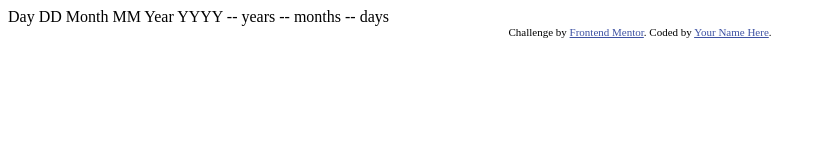
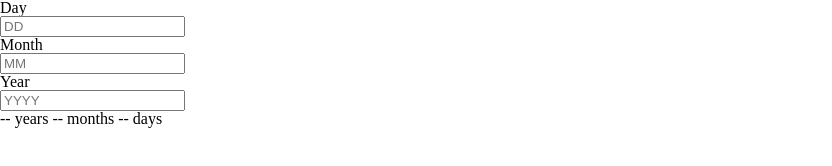
Before and after one commit to AquilesFernandoPassarella/age-calculator-app-main, a plain HTML site: page index.html in a window 1280 px wide. Shown: the whole page, without its empty margins (0-832 px from the left). Drawn offline with Linux system fonts and the light colour scheme.

Commit message:
Inserindo os inputs

```diff
--- a/index.html
+++ b/index.html
@@ -5,33 +5,44 @@
   <meta name="viewport" content="width=device-width, initial-scale=1.0"> <!-- displays site properly based on user's device -->
 
   <link rel="icon" type="image/png" sizes="32x32" href="./assets/images/favicon-32x32.png">
+  <link rel="stylesheet" href="./reset.css">
+  <link rel="stylesheet" href="./style.css">
 
   <title>Frontend Mentor | Age calculator app</title>
 
-  <!-- Feel free to remove these styles or customise in your own stylesheet 👍 -->
-  <style>
-    .attribution { font-size: 11px; text-align: center; }
-    .attribution a { color: hsl(228, 45%, 44%); }
-  </style>
+
+
 </head>
 <body>
+  <header>
 
-  Day
-  DD
+    <section class="inputs">
 
-  Month
-  MM
+  <div>
+ <label >Day <br> </label>
+  <input name="Day" type="text"  placeholder="DD" id="day" minlength="2" maxlength="2">
+</div>
 
-  Year
-  YYYY
+<div>
+  <label >Month <br> </label>
+   <input name="Month" type="text"  placeholder="MM" id="month" minlength="2" maxlength="2">
+ </div>
+
+ <div>
+  <label > Year <br> </label>
+   <input name="Year" type="text"  placeholder="YYYY" id="year" minlength="4"  maxlength="4">
+ </div>
+</section>
 
   -- years
   -- months
   -- days
+</header>
 
-  <div class="attribution">
+
+  <!-- <div class="attribution">
     Challenge by <a href="https://www.frontendmentor.io?ref=challenge" target="_blank">Frontend Mentor</a>.
     Coded by <a href="#">Your Name Here</a>.
-  </div>
+  </div> -->
 </body>
 </html>
--- /dev/null
+++ b/reset.css
@@ -0,0 +1,48 @@
+/* http://meyerweb.com/eric/tools/css/reset/
+   v2.0 | 20110126
+   License: none (public domain)
+*/
+
+html, body, div, span, applet, object, iframe,
+h1, h2, h3, h4, h5, h6, p, blockquote, pre,
+a, abbr, acronym, address, big, cite, code,
+del, dfn, em, img, ins, kbd, q, s, samp,
+small, strike, strong, sub, sup, tt, var,
+b, u, i, center,
+dl, dt, dd, ol, ul, li,
+fieldset, form, label, legend,
+table, caption, tbody, tfoot, thead, tr, th, td,
+article, aside, canvas, details, embed,
+figure, figcaption, footer, header, hgroup,
+menu, nav, output, ruby, section, summary,
+time, mark, audio, video {
+	margin: 0;
+	padding: 0;
+	border: 0;
+	font-size: 100%;
+	font: inherit;
+	vertical-align: baseline;
+}
+/* HTML5 display-role reset for older browsers */
+article, aside, details, figcaption, figure,
+footer, header, hgroup, menu, nav, section {
+	display: block;
+}
+body {
+	line-height: 1;
+}
+ol, ul {
+	list-style: none;
+}
+blockquote, q {
+	quotes: none;
+}
+blockquote:before, blockquote:after,
+q:before, q:after {
+	content: '';
+	content: none;
+}
+table {
+	border-collapse: collapse;
+	border-spacing: 0;
+}
```
Also changed, not shown: style.css (added).
